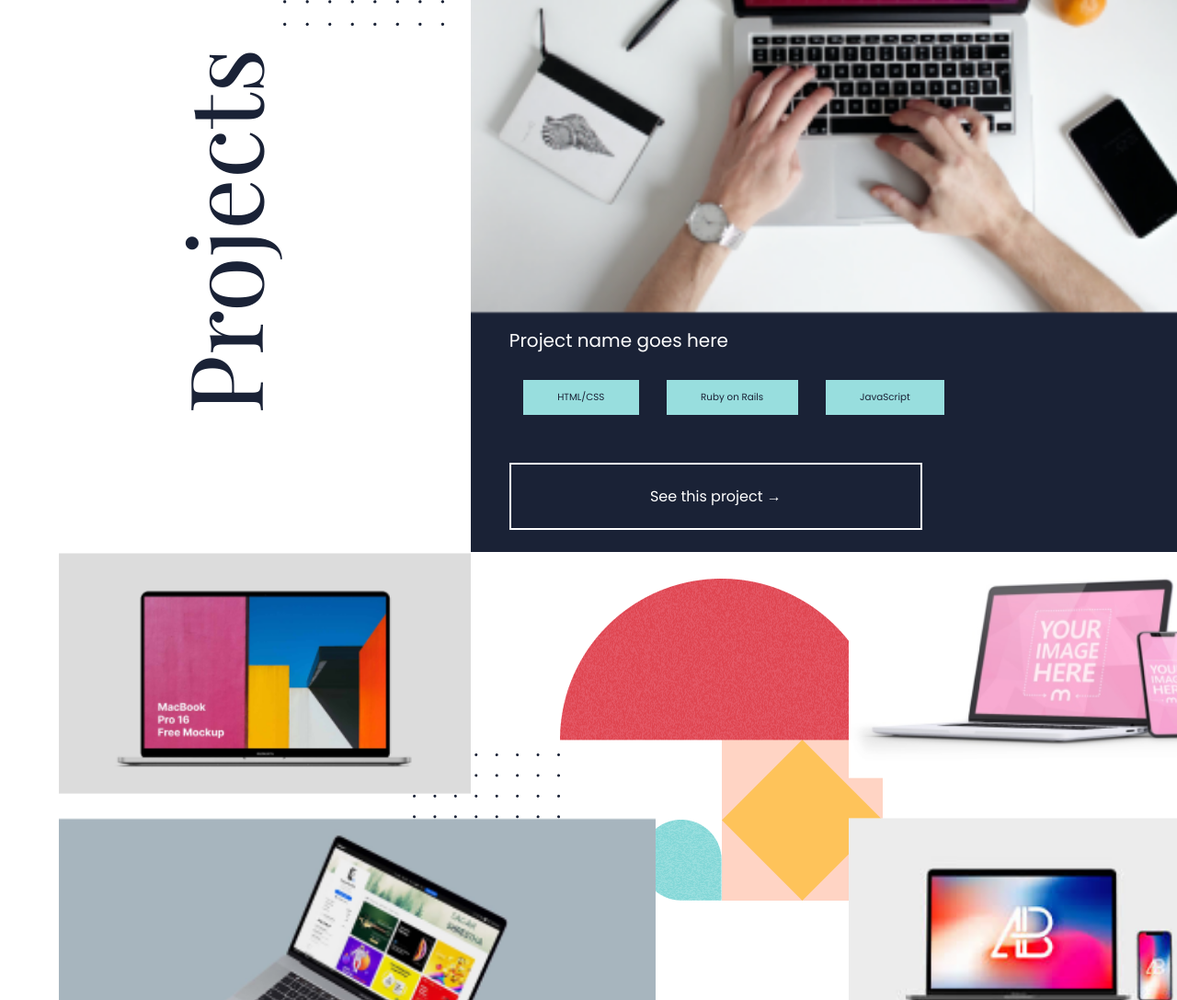
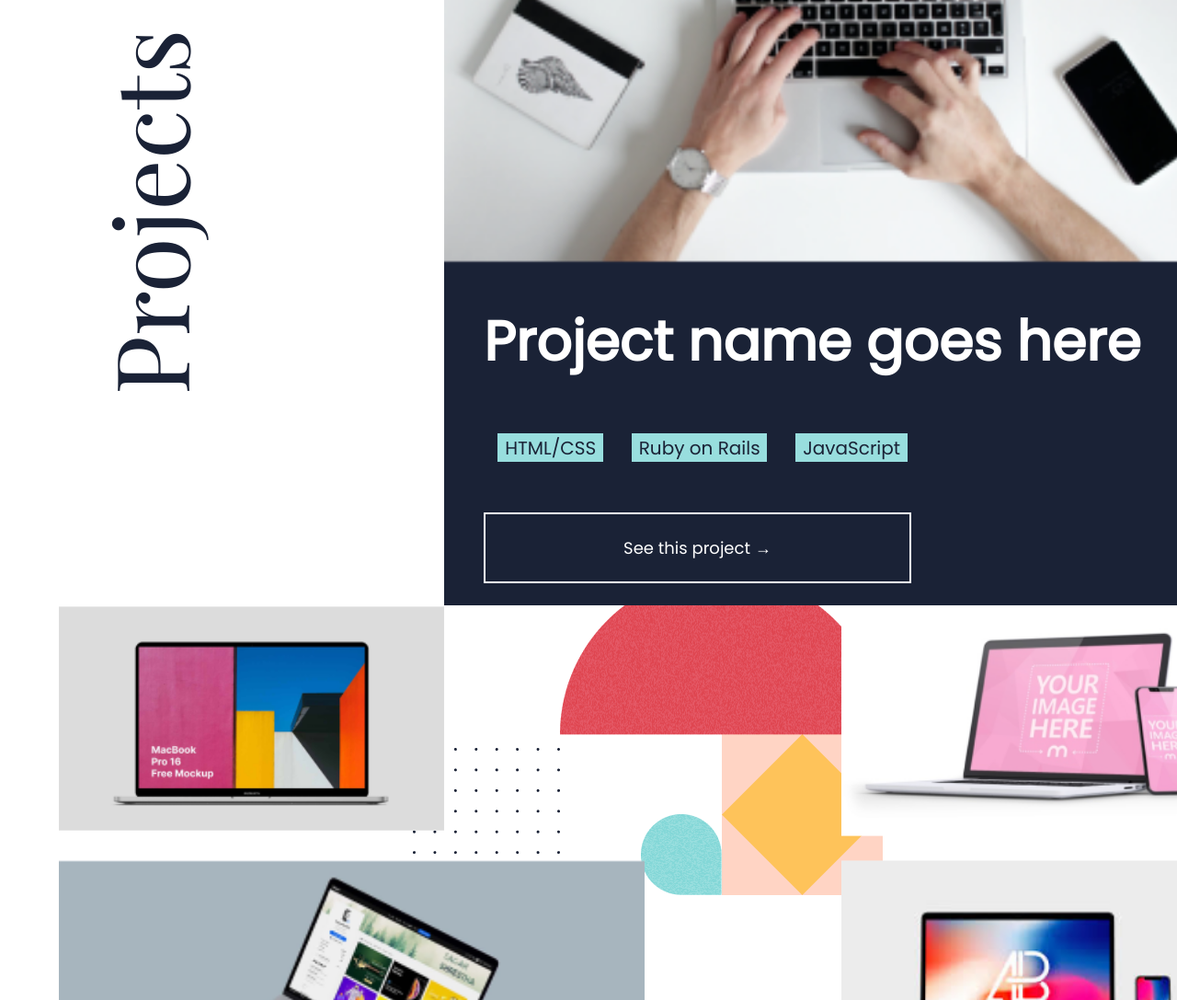
Before and after one commit to Adetunbosun/My-portfolio, a website: page index.html in a window 1280 px wide. Shown: the part 1051-2138 px from the top of the page at 92% size. Drawn offline with nearby package versions, Linux system fonts and the light colour scheme.

Commit message:
Make changes

```diff
--- a/styles.css
+++ b/styles.css
@@ -436,6 +436,7 @@ label {
     width: 254px;
     height: 70px;
     padding: 0;
+    margin-top: 3%;
   }
 
   .project-heading {
@@ -447,6 +448,13 @@ label {
     line-height: 100%;
     color: #1a2236;
     transform: rotate(-90deg);
+  }
+
+  .project-button {
+    font-weight: 500;
+    font-size: 18px;
+    line-height: 27px;
+    padding: 3%;
   }
 
   .project-card-1 {
@@ -481,6 +489,16 @@ label {
   .language-list li {
     float: left;
     margin: 2%;
+    font-weight: 300;
+    font-size: 20px;
+    line-height: 80%;
+    padding: 1%;
+  }
+
+  .project-title {
+    font-weight: 700;
+    font-size: 60px;
+    line-height: 80%;
   }
 
   .project-card-3 {
```
